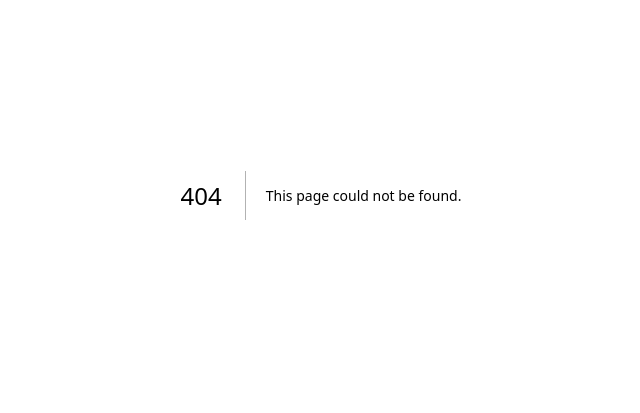
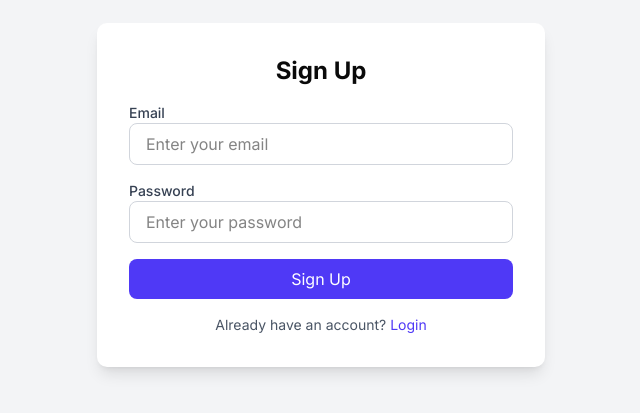
Before and after one commit to dhyeynshah/loopedIn, a Next.js app: page /signup in a window 1280 px wide. Before the commit this address had no page. Shown: the part 205-618 px from the top of the page, without its empty margins (319-959 px from the left). Built offline with nearby package versions, Linux system fonts and the light colour scheme; no server answers.

Commit message:
feat: updated landing page and added login/signup page

```diff
--- a/package.json
+++ b/package.json
@@ -18,6 +18,8 @@
     "@radix-ui/react-radio-group": "^1.2.3",
     "@radix-ui/react-select": "^2.1.6",
     "@radix-ui/react-slot": "^1.1.2",
+    "@supabase/auth-helpers-nextjs": "^0.10.0",
+    "@supabase/supabase-js": "^2.49.4",
     "class-variance-authority": "^0.7.1",
     "clsx": "^2.1.1",
     "lucide-react": "^0.486.0",
--- /dev/null
+++ b/src/app/(landing page)/login/page.js
@@ -0,0 +1,9 @@
+import Login from "@/components/landing-page/login";
+
+export default function LoginPage() {
+  return (
+    <div>
+      <Login />
+    </div>
+  );
+}
--- /dev/null
+++ b/src/app/(landing page)/signup/page.js
@@ -0,0 +1,9 @@
+import SignUp from "@/components/landing-page/signup";
+
+export default function LoginPage() {
+  return (
+    <div>
+      <SignUp />
+    </div>
+  );
+}
--- a/src/components/landing-page/home.jsx
+++ b/src/components/landing-page/home.jsx
@@ -5,7 +5,7 @@ import { Button } from "@/components/ui/button"
 import { Card } from "@/components/ui/card"
 import { UserPlus, Search, MessageSquare, GraduationCap, Shrub, Users, BanknoteX, ArrowRightLeft, Calendar, Star, Clock } from 'lucide-react'
 
-dwAexport default function Home() {
+export default function Home() {
   const [hoveredBeforeIndex, setHoveredBeforeIndex] = useState(null);
   const [hoveredAfterIndex, setHoveredAfterIndex] = useState(null);
 
--- /dev/null
+++ b/src/components/landing-page/login.jsx
@@ -0,0 +1,64 @@
+"use client";
+import { useState } from 'react';
+import { loginWithEmail } from '@/lib/auth';
+import { useRouter } from 'next/navigation';
+
+export default function Login() {
+  const [email, setEmail] = useState('');
+  const [password, setPassword] = useState('');
+  const [error, setError] = useState(null);
+  const router = useRouter();
+
+  const handleLogin = async (e) => {
+    e.preventDefault();
+    try {
+      await loginWithEmail(email, password);
+      router.push('/dashboard');
+    } catch (err) {
+      setError(err.message);
+    }
+  };
+
+  return (
+    <div className="flex justify-center items-center min-h-screen bg-gray-100">
+      <div className="w-full max-w-md p-8 bg-white shadow-lg rounded-lg">
+        <h1 className="text-2xl font-bold text-center mb-4">Login</h1>
+        <form onSubmit={handleLogin} className="space-y-4">
+          <div>
+            <label className="block text-sm font-medium text-gray-700">Email</label>
+            <input
+              type="email"
+              value={email}
+              onChange={(e) => setEmail(e.target.value)}
+              className="w-full px-4 py-2 border border-gray-300 rounded-md focus:outline-none focus:ring-2 focus:ring-indigo-500"
+              placeholder="Enter your email"
+              required
+            />
+          </div>
+          <div>
+            <label className="block text-sm font-medium text-gray-700">Password</label>
+            <input
+              type="password"
+              value={password}
+              onChange={(e) => setPassword(e.target.value)}
+              className="w-full px-4 py-2 border border-gray-300 rounded-md focus:outline-none focus:ring-2 focus:ring-indigo-500"
+              placeholder="Enter your password"
+              required
+            />
+          </div>
+          {error && <p className="text-red-500 text-sm">{error}</p>}
+          <button
+            type="submit"
+            className="w-full py-2 bg-indigo-600 text-white rounded-md hover:bg-indigo-700"
+          >
+            Login
+          </button>
+        </form>
+        <p className="mt-4 text-center text-sm text-gray-600">
+          Don't have an account?{' '}
+          <a href="/signup" className="text-indigo-600 hover:underline">Sign up</a>
+        </p>
+      </div>
+    </div>
+  );
+}
--- /dev/null
+++ b/src/components/landing-page/signup.jsx
@@ -0,0 +1,61 @@
+"use client";
+import { useState } from 'react';
+import { signUpWithEmail } from '@/lib/auth';
+import { useRouter } from 'next/navigation';
+
+export default function SignUp() {
+  const [email, setEmail] = useState('');
+  const [password, setPassword] = useState('');
+  const [error, setError] = useState(null);
+  const router = useRouter();
+
+  const handleSignUp = async (e) => {
+    e.preventDefault();
+    try {
+      await signUpWithEmail(email, password);
+      router.push('/login');
+    } catch (err) {
+      setError(err.message);
+    }
+  };
+
+  return (
+    <div className="flex justify-center items-center min-h-screen bg-gray-100">
+      <div className="w-full max-w-md p-8 bg-white shadow-lg rounded-lg">
+        <h1 className="text-2xl font-bold text-center mb-4">Sign Up</h1>
+        <form onSubmit={handleSignUp} className="space-y-4">
+          <div>
+            <label className="block text-sm font-medium text-gray-700">Email</label>
+            <input
+              type="email"
+              value={email}
+              onChange={(e) => setEmail(e.target.value)}
+              className="w-full px-4 py-2 border border-gray-300 rounded-md focus:outline-none focus:ring-2 focus:ring-indigo-500"
+              placeholder="Enter your email"
+              required
+            />
+          </div>
+          <div>
+            <label className="block text-sm font-medium text-gray-700">Password</label>
+            <input
+              type="password"
+              value={password}
+              onChange={(e) => setPassword(e.target.value)}
+              className="w-full px-4 py-2 border border-gray-300 rounded-md focus:outline-none focus:ring-2 focus:ring-indigo-500"
+              placeholder="Enter your password"
+              required
+            />
+          </div>
+          {error && <p className="text-red-500 text-sm">{error}</p>}
+          <button type="submit" className="w-full py-2 bg-indigo-600 text-white rounded-md hover:bg-indigo-700">
+            Sign Up
+          </button>
+        </form>
+        <p className="mt-4 text-center text-sm text-gray-600">
+          Already have an account?{' '}
+          <a href="/login" className="text-indigo-600 hover:underline">Login</a>
+        </p>
+      </div>
+    </div>
+  );
+}
--- a/src/components/ui/footer.jsx
+++ b/src/components/ui/footer.jsx
@@ -3,29 +3,29 @@ import Link from 'next/link';
 
 const Footer = () => {
   return (
-    <nav className="w-full border-t bg-[#468189] shadow-lg mt-auto">
+    <nav className="w-full border-t bg-[#16213E] shadow-lg mt-auto">
       <div className="container mx-auto px-4 py-4 flex items-center justify-between">
         <Link href="/" className="text-xl font-bold text-white">
           skillexchange
         </Link>
-        <div className='flex gap-4 font-bold text-white'>
-          <Link href="/home" className="hover:text-gray-200">
+        <div className='flex gap-4 font-bold text-[#9FA5D5]'>
+          <Link href="/home" className="hover:text-[#ECEEFF]">
             home /
           </Link>
-          <Link href="/future-plans" className="hover:text-gray-200">
+          <Link href="/future-plans" className="hover:text-[#ECEEFF]">
             future plans /
           </Link>
-          <Link href="/contribute" className="hover:text-gray-200">
+          <Link href="/contribute" className="hover:text-[#ECEEFF]">
             contribute? /
           </Link>
-          <Link href="/terms" className="hover:text-gray-200">
+          <Link href="/terms" className="hover:text-[#ECEEFF]">
             terms & conditions
           </Link>
         </div>
-        <a href="mailto:skillexchange@gmail.com" className="text-white font-bold hover:text-gray-200">
+        <a href="mailto:skillexchange@gmail.com" className="text-[#B0B5D9] font-bold hover:text-[#ECEEFF]">
           skillexchange@gmail.com
         </a>
-        <p className="text-white font-bold mt-2">
+        <p className="text-[#B0B5D9] font-bold mt-2">
           © {new Date().getFullYear()} skillexchange. All rights reserved.
         </p>
       </div>
--- /dev/null
+++ b/src/lib/auth.js
@@ -0,0 +1,25 @@
+import { supabase } from './supabaseClient';
+
+export const loginWithEmail = async (email, password) => {
+  const { data, error } = await supabase.auth.signInWithPassword({
+    email,
+    password,
+  });
+
+  if (error) throw error;
+  return data;
+};
+
+export const signUpWithEmail = async (email, password) => {
+  const { data, error } = await supabase.auth.signUp({
+    email,
+    password,
+  });
+
+  if (error) throw error;
+  return data;
+};
+
+export const logout = async () => {
+  await supabase.auth.signOut();
+};
--- /dev/null
+++ b/src/lib/supabaseClient.js
@@ -0,0 +1,6 @@
+import { createClient } from '@supabase/supabase-js';
+
+const supabaseUrl = process.env.NEXT_PUBLIC_SUPABASE_URL;
+const supabaseAnonKey = process.env.NEXT_PUBLIC_SUPABASE_ANON_KEY;
+
+export const supabase = createClient(supabaseUrl, supabaseAnonKey);
```
Also changed, not shown: 2 other files (tests, documents, lock files or other folders).
